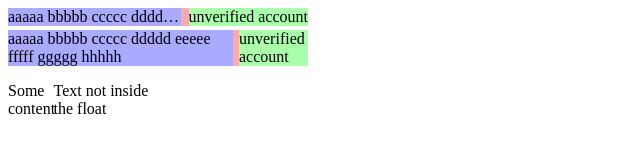
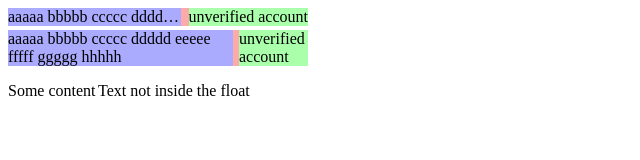
Before and after one commit to nikhilkumar80/nikhilkumar80.github.io, a website: page test2.html in a window 1280 px wide. Shown: the whole page, without its empty margins (0-640 px from the left). Drawn offline with Linux system fonts and the light colour scheme.

Commit message:
Update test2.html

```diff
--- a/test2.html
+++ b/test2.html
@@ -75,7 +75,7 @@
       <div class="c2-2">unverified account </div>
   </div>
 
-  <div class="clearfix">
+  <div class="clearfix" style="width:300px;">
     <div style="float:left; width:30%;"><p>Some content</p></div>
     <p>Text not inside the float</p>
     <div style="clear:both;"></div>
```
